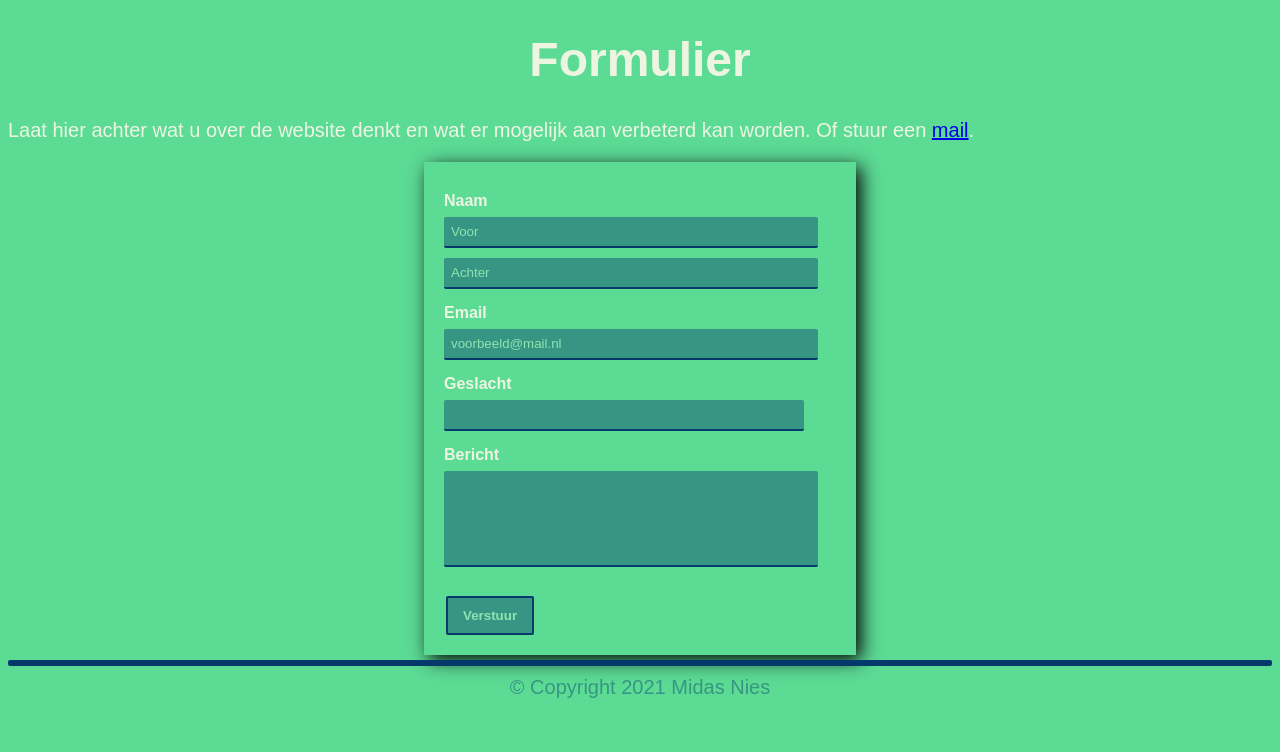
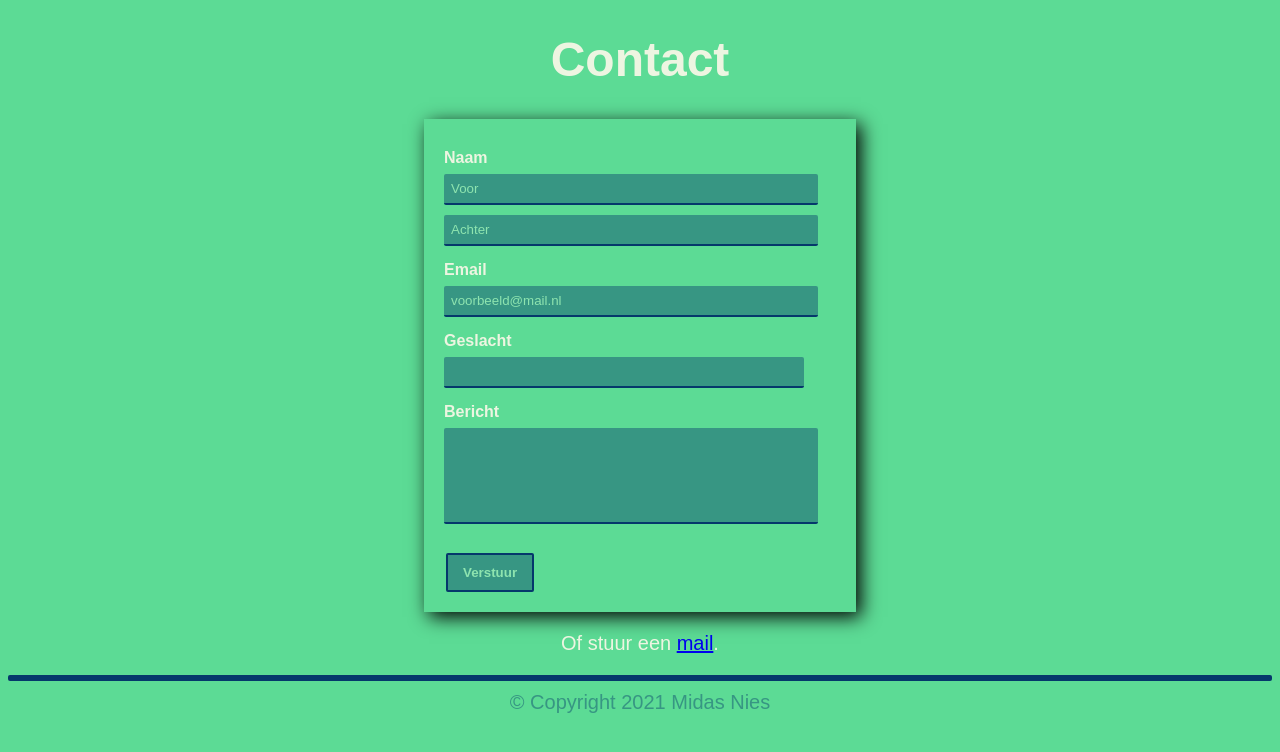
Before and after one commit to midasn74/Website-School, a PHP site: page /subpaginas/subPagina4.php in a window 1280 px wide. Shown: the top 752 px of the page. Run offline with PHP 8.4, Linux system fonts and the light colour scheme.

Commit message:
Add files via upload

```diff
--- a/script/script.js
+++ b/script/script.js
@@ -6,8 +6,10 @@ function hamburgerMenu() {
     var hamburgerMenu = document.getElementById('mobileButtonsContainer');
     if (hamburgerMenu.style.display == "block") {
         hamburgerMenu.style.display = "none";
+        document.getElementById("hamburgerButton").innerHTML = "≡";
     } else {
         hamburgerMenu.style.display = "block";
+        document.getElementById("hamburgerButton").innerHTML = "✖";
     }
 }
 
--- a/style/style.css
+++ b/style/style.css
@@ -296,11 +296,6 @@ select {
 
 .gif404 {width: 30%;}
 
-.whatsappVoorbeeldImg {
-	width: 30%;
-	margin: 5px auto;
-}
-
 /* Smalle schermen */
 
 @media screen and (max-width: 768px) {
--- a/subpaginas/subPagina3.html
+++ b/subpaginas/subPagina3.html
@@ -139,7 +139,7 @@ function iframeHeight(obj) {
 	<h1>Icoon website</h1>
 
 	<p>Ik heb een icoon toegevoegd aan de website dus je zit bovenaan bij je tabjes een mooi icoontje. Wanneer je in de
-		404 pagina terecht komt is dit icoontje verandard naar een vraagteken.</p>
+		404 pagina terecht komt is dit icoontje veranderd naar een vraagteken.</p>
 
 	<pre class="codeBlock">
 &lt;!-- dit zorgt er voor dat het icoontje geladen word --&gt;
@@ -238,11 +238,11 @@ function iframeHeight(obj) {
 &#x9;&#x9;&#x9;mail($ontvanger,$onderwerp,$message,$headers);
 
 &#x9;&#x9;&#x9;$cookie_value = &#x22;1&#x22;;
-&#x9;&#x9;&#x9;setcookie($cookie_name, $cookie_value, time() + (43200 * 30), &#x22;/&#x22;);
+&#x9;&#x9;&#x9;setcookie($cookie_name, $cookie_value, time()+3600, &#x22;/&#x22;);
 &#x9;
 &#x9;&#x9;&#x9;echo &#x27;&#x3C;script&#x3E;alert(&#x22;Verzonden!&#x22;)&#x3C;/script&#x3E;&#x27;;
 &#x9;&#x9;} else {
-&#x9;&#x9;&#x9;echo &#x27;&#x3C;script&#x3E;alert(&#x22;U kunt het formulier maar een keer per twaalf uur inleveren.&#x22;)&#x3C;/script&#x3E;&#x27;;
+&#x9;&#x9;&#x9;echo &#x27;&#x3C;script&#x3E;alert(&#x22;U kunt het formulier maar een keer per uur inleveren.&#x22;)&#x3C;/script&#x3E;&#x27;;
 &#x9;&#x9;}
 &#x9;}
 ?&#x3E;
--- a/subpaginas/subPagina4.php
+++ b/subpaginas/subPagina4.php
@@ -45,11 +45,11 @@
 			mail($ontvanger,$onderwerp,$message,$headers);
 
 			$cookie_value = "1";
-			setcookie($cookie_name, $cookie_value, time() + (43200 * 30), "/");
+			setcookie($cookie_name, $cookie_value, time()+3600, "/");
 
 			echo '<script>alert("Verzonden!")</script>';
 		} else {
-			echo '<script>alert("U kunt het formulier maar een keer per twaalf uur inleveren.")</script>';
+			echo '<script>alert("U kunt het formulier maar een keer per uur inleveren.")</script>';
 		}
 	}
 ?>
@@ -67,9 +67,7 @@
 </head>
 
 <body>
-	<h1>Formulier</h1>
-
-	<p>Laat hier achter wat u over de website denkt en wat er mogelijk aan verbeterd kan worden. Of stuur een <a href="mailto:pv143938@leerling.pvanhorne.nl?subject=Response Website">mail</a>.</p>
+	<h1>Contact</h1>
 
 	<form action="" method="POST">
 		<ul class="form">
@@ -101,6 +99,8 @@
 		</ul>
 	</form>
 
+	<p style="text-align: center;">Of stuur een <a href="mailto:pv143938@leerling.pvanhorne.nl?subject=Respons website">mail</a>.</p>
+
 	<hr>
 
 	<footer>
```
Also changed, not shown: subpaginas/subPagina1.html (+4 -4 lines).
